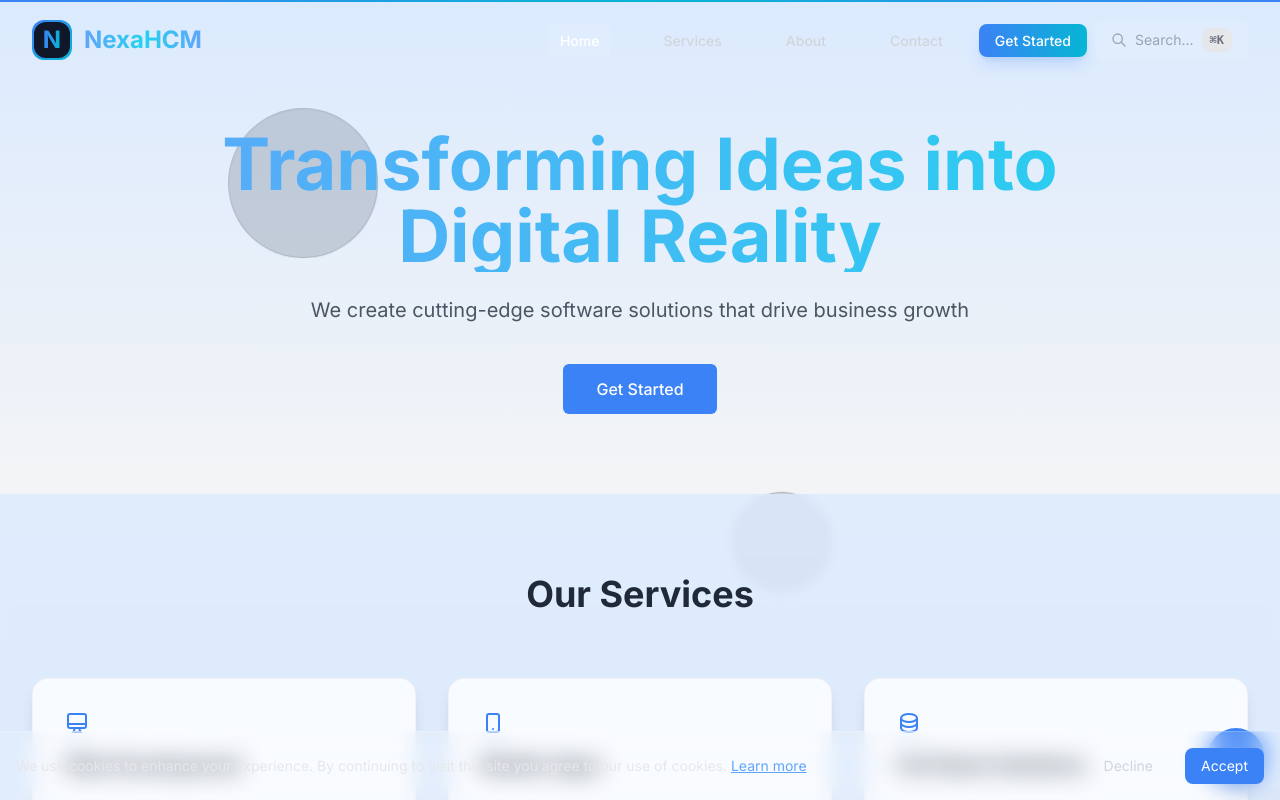
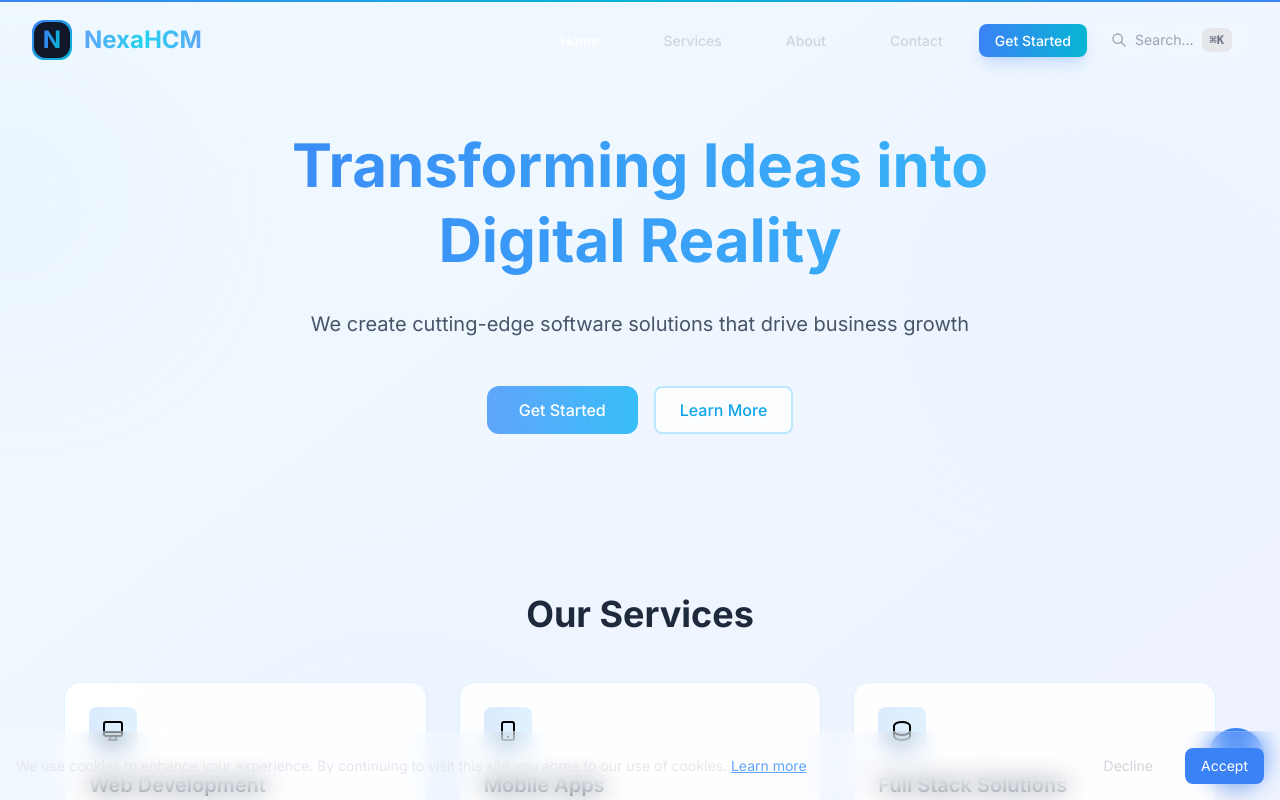
Before and after one commit to Prasanthk4/nexahcm, a React (Vite) app: page / in a window 1280 px wide. Shown: the top 800 px of the page. Built offline with nearby package versions, Linux system fonts and the light colour scheme.

Commit message:
style: Update home page with lighter color scheme and modern design elements

```diff
--- a/src/pages/Home.jsx
+++ b/src/pages/Home.jsx
@@ -1,36 +1,5 @@
-import React, { Suspense } from 'react';
-import { motion } from 'framer-motion';
+import React from 'react';
 import { Link } from 'react-router-dom';
-import { Canvas } from '@react-three/fiber';
-import BackgroundScene from '../components/3d/BackgroundScene';
-
-const Home = () => {
-  const floatingElements = [
-    {
-      initial: { x: 0, y: 0 },
-      animate: { x: 100, y: 100 },
-      duration: 2,
-      left: '50%',
-      top: '50%',
-      size: 100,
-    },
-    {
-      initial: { x: 0, y: 0 },
-      animate: { x: -100, y: -100 },
-      duration: 2,
-      left: '25%',
-      top: '25%',
-      size: 150,
-    },
-    {
-      initial: { x: 0, y: 0 },
-      animate: { x: 200, y: 200 },
-      duration: 2,
-      left: '75%',
-      top: '75%',
-      size: 200,
-    },
-  ];
 
 const services = [
   {
@@ -56,124 +25,75 @@ const Home = () => {
     description: 'End-to-end development services from database design to user interface.',
     icon: (
       <svg xmlns="http://www.w3.org/2000/svg" className="h-6 w-6" fill="none" viewBox="0 0 24 24" stroke="currentColor">
-          <path strokeLinecap="round" strokeLinejoin="round" strokeWidth={2} d="M4 7v10c0 2.21 3.582 4 8 4s8-1.79 8-4V7M4 7c0 2.21 3.582 4 8 4s8-1.79 8-4M4 7c0-2.21 3.582-4 8-4s8 1.79 8 4m0 5c0 2.21-3.582 4-8 4s-8-1.79-8-4" />
+        <path strokeLinecap="round" strokeLinejoin="round" strokeWidth={2} d="M4 7v10c0 2.21 3.582 4 8 4s8-1.79 8-4V7M4 7c0-2.21 3.582-4 8-4s8 1.79 8 4m0 5c0 2.21-3.582 4-8 4s-8-1.79-8-4" />
       </svg>
     ),
   },
 ];
 
+const Home = () => {
   return (
-    <motion.div
-      initial={{ opacity: 0 }}
-      animate={{ opacity: 1 }}
-      exit={{ opacity: 0 }}
-      className="min-h-screen bg-gradient-to-b from-blue-100 via-gray-100 to-blue-100 relative overflow-hidden"
-    >
-      {/* Background Elements */}
-      <div className="fixed inset-0 overflow-hidden pointer-events-none">
-        {/* 3D Background */}
-        <div className="absolute inset-0">
-          {/* Floating Elements */}
-          <div className="absolute inset-0">
-            {floatingElements.map((element, index) => (
-              <motion.div
-                key={index}
-                className="absolute"
-                initial={element.initial}
-                animate={element.animate}
-                transition={{
-                  duration: element.duration,
-                  repeat: Infinity,
-                  ease: "easeInOut"
-                }}
-                style={{
-                  left: element.left,
-                  top: element.top,
-                  width: element.size,
-                  height: element.size,
-                }}
-              >
-                <div className="w-full h-full bg-slate-700/20 rounded-full backdrop-blur-sm border border-slate-600/20" />
-              </motion.div>
+    <div className="min-h-screen bg-gradient-to-br from-sky-50 via-blue-50 to-indigo-50 relative overflow-hidden">
+      {/* Decorative Elements */}
+      <div className="absolute inset-0 overflow-hidden">
+        {/* Floating circles */}
+        <div className="absolute top-20 -left-32 w-64 h-64 rounded-full bg-gradient-to-r from-blue-100/30 to-sky-100/30 blur-3xl animate-float" />
+        <div className="absolute top-40 right-20 w-72 h-72 rounded-full bg-gradient-to-r from-indigo-100/20 to-sky-100/20 blur-3xl animate-float-delayed" />
+        <div className="absolute -bottom-20 left-40 w-96 h-96 rounded-full bg-gradient-to-r from-sky-100/30 to-blue-100/30 blur-3xl animate-float-slow" />
+      </div>
+
+      {/* Hero Section */}
+      <div className="relative pt-32 pb-20 px-4 max-w-6xl mx-auto">
+        <div className="text-center space-y-8">
+          {/* Main Heading */}
+          <h1 className="text-6xl font-bold bg-clip-text text-transparent bg-gradient-to-r from-blue-500 to-sky-400 leading-tight">
+            Transforming Ideas into
+            <br />
+            Digital Reality
+          </h1>
+
+          {/* Subtitle */}
+          <p className="text-xl text-slate-600 max-w-2xl mx-auto">
+            We create cutting-edge software solutions that drive business growth
+          </p>
+
+          {/* CTA Buttons */}
+          <div className="flex items-center justify-center gap-4 pt-4">
+            <Link to="/contact">
+              <button className="group relative px-8 py-3 rounded-xl bg-gradient-to-r from-blue-400 to-sky-400 text-white font-medium
+                             overflow-hidden transition-all duration-300 hover:scale-105 hover:shadow-lg">
+                Get Started
+                <div className="absolute inset-0 bg-gradient-to-r from-sky-400 to-blue-400 opacity-0 transition-opacity duration-300 group-hover:opacity-100" />
+              </button>
+            </Link>
+
+            <button className="px-6 py-2.5 rounded-lg border-2 border-sky-300/50 bg-white/80 text-sky-500 font-medium
+                             transition-all duration-300 hover:bg-sky-50 hover:border-sky-400/50 hover:shadow-md">
+              Learn More
+            </button>
+          </div>
+        </div>
+      </div>
+
+      {/* Services Preview */}
+      <div className="relative py-20 px-4">
+        <h2 className="text-4xl font-bold text-center text-slate-800 mb-12">Our Services</h2>
+        <div className="grid grid-cols-1 md:grid-cols-3 gap-8 max-w-6xl mx-auto">
+          {/* Service Cards */}
+          {services.map((service, index) => (
+            <div key={index} className="group relative p-6 rounded-2xl bg-white/90 border border-sky-100 shadow-sm
+                                      transition-all duration-500 hover:shadow-lg hover:scale-[1.02] hover:bg-white">
+              <div className="w-12 h-12 mb-4 rounded-lg bg-gradient-to-r from-blue-100 to-sky-100
+                            flex items-center justify-center group-hover:scale-110 transition-transform duration-300">
+                {service.icon}
+              </div>
+              <h3 className="text-xl font-semibold text-slate-700 mb-2">{service.title}</h3>
+              <p className="text-slate-500">{service.description}</p>
+            </div>
           ))}
         </div>
       </div>
     </div>
-
-      {/* Content */}
-      <div className="relative z-10">
-        <div className="max-w-7xl mx-auto px-4 sm:px-6 lg:px-8 pt-32 pb-20">
-          <div className="text-center">
-            <motion.h1
-              className="text-5xl md:text-6xl lg:text-7xl font-bold bg-gradient-to-r from-blue-400 to-cyan-400 text-transparent bg-clip-text"
-              initial={{ opacity: 0, y: 20 }}
-              animate={{ opacity: 1, y: 0 }}
-              transition={{ duration: 0.5 }}
-            >
-              Transforming Ideas into
-              <br />
-              Digital Reality
-            </motion.h1>
-
-            <motion.p
-              className="mt-6 text-xl text-gray-600 max-w-3xl mx-auto"
-              initial={{ opacity: 0, y: 20 }}
-              animate={{ opacity: 1, y: 0 }}
-              transition={{ duration: 0.5, delay: 0.2 }}
-            >
-              We create cutting-edge software solutions that drive business growth
-            </motion.p>
-
-            <motion.div
-              className="mt-10"
-              initial={{ opacity: 0, y: 20 }}
-              animate={{ opacity: 1, y: 0 }}
-              transition={{ duration: 0.5, delay: 0.4 }}
-            >
-              <Link
-                to="/contact"
-                className="inline-flex items-center px-8 py-3 border border-transparent text-base font-medium rounded-md text-white bg-blue-500 hover:bg-blue-600 transition-colors duration-300"
-              >
-                Get Started
-              </Link>
-            </motion.div>
-          </div>
-        </div>
-
-        {/* Services Section */}
-        <div className="relative z-10 py-20 bg-blue-100/80 backdrop-blur-sm">
-          <div className="max-w-7xl mx-auto px-4 sm:px-6 lg:px-8">
-            <div className="text-center mb-16">
-              <h2 className="text-4xl font-bold text-gray-800">
-                Our Services
-              </h2>
-            </div>
-
-            <div className="grid grid-cols-1 md:grid-cols-3 gap-8">
-              {services.map((service, index) => (
-                <motion.div
-                  key={service.title}
-                  className="bg-white/80 backdrop-blur-sm rounded-2xl p-8 shadow-lg border border-gray-200/50 hover:shadow-xl transition-shadow duration-300"
-                  initial={{ opacity: 0, y: 20 }}
-                  animate={{ opacity: 1, y: 0 }}
-                  transition={{ duration: 0.5, delay: index * 0.1 }}
-                >
-                  <div className="text-blue-500 mb-4">
-                    {service.icon}
-                  </div>
-                  <h3 className="text-xl font-semibold text-gray-800 mb-4">
-                    {service.title}
-                  </h3>
-                  <p className="text-gray-600">
-                    {service.description}
-                  </p>
-                </motion.div>
-              ))}
-            </div>
-          </div>
-        </div>
-      </div>
-    </motion.div>
   );
 };
 
--- a/tailwind.config.js
+++ b/tailwind.config.js
@@ -14,6 +14,17 @@ export default {
         'gradient-radial': 'radial-gradient(var(--tw-gradient-stops))',
         'gradient-conic': 'conic-gradient(var(--tw-gradient-stops))',
       },
+      keyframes: {
+        float: {
+          '0%, 100%': { transform: 'translate(0, 0)' },
+          '50%': { transform: 'translate(20px, -20px)' },
+        }
+      },
+      animation: {
+        'float': 'float 8s ease-in-out infinite',
+        'float-delayed': 'float 8s ease-in-out infinite 2s',
+        'float-slow': 'float 10s ease-in-out infinite 1s',
+      }
     },
   },
   plugins: [],
```
Lines whose indentation alone changed are shown as unchanged.
